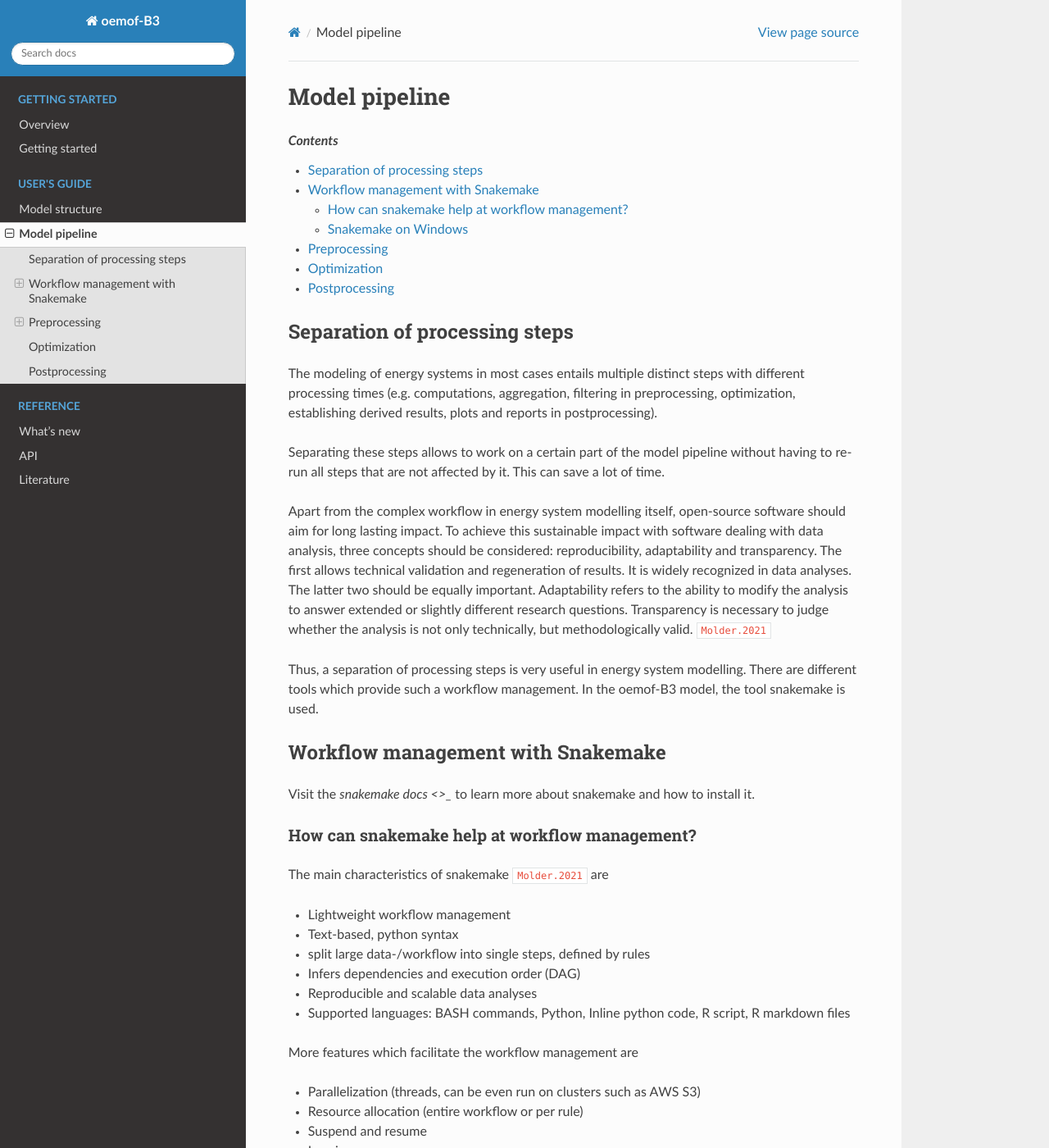
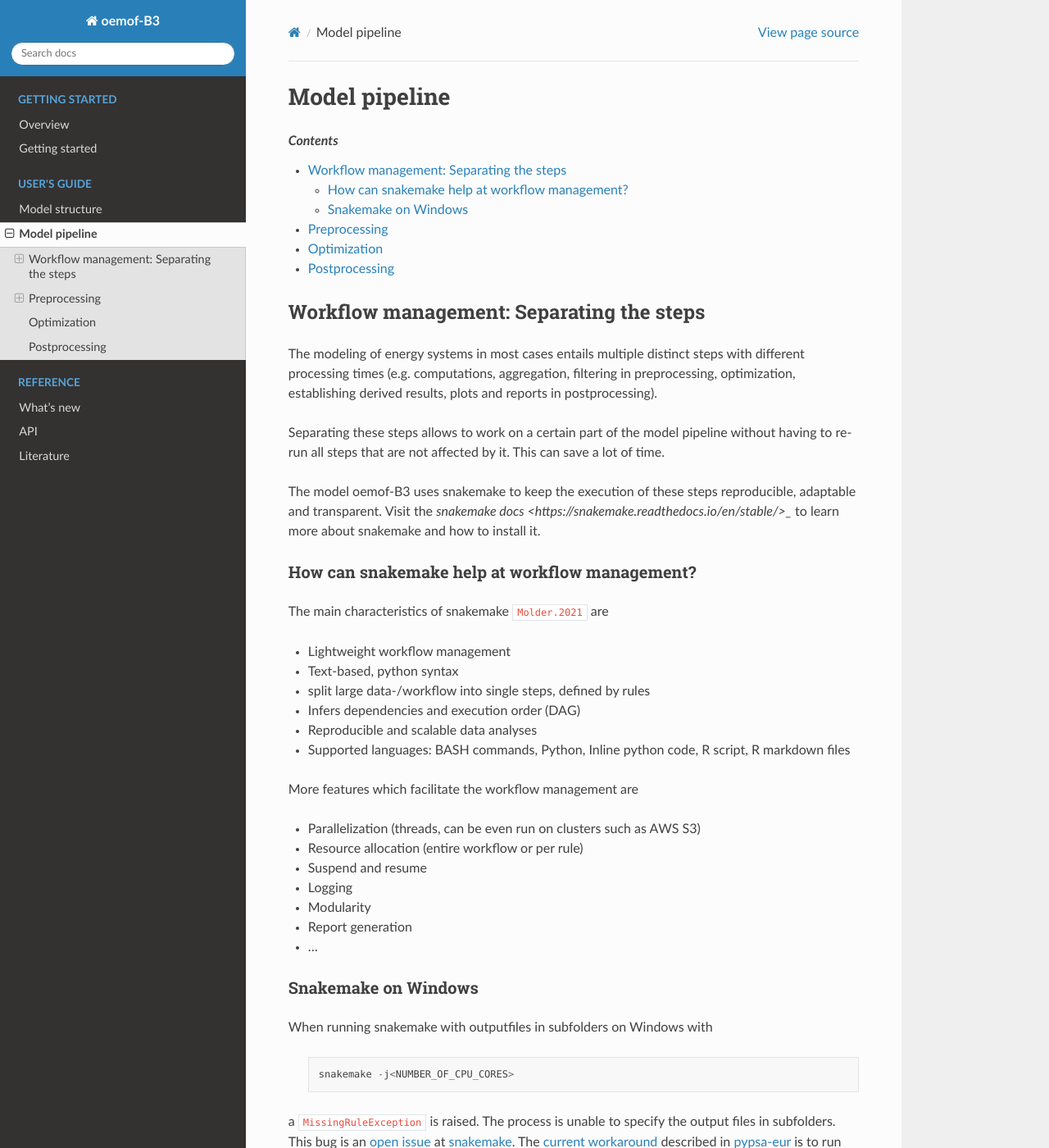
Before and after one commit to rl-institut/oemof-B3, a Sphinx documentation site: the page built from docs/model_pipeline.rst, in a window 1280 px wide and 1400 px high. Shown: the whole window at 82% size. Built offline with Sphinx 7.4.7 and the Read the Docs theme 2.0.0, drawn with Linux system fonts in a browser that asks for light colours; cross-references to code outside the pages are shown as plain code.

Commit message:
Restructure model pipeline text

```diff
--- a/docs/model_pipeline.rst
+++ b/docs/model_pipeline.rst
@@ -10,8 +10,8 @@ Model pipeline
     :backlinks: top
 
 
-Separation of processing steps
-==============================
+Workflow management: Separating the steps
+=========================================
 
 The modeling of energy systems in most cases entails multiple distinct steps with different
 processing times (e.g. computations, aggregation, filtering in preprocessing, optimization,
@@ -20,25 +20,10 @@ establishing derived results, plots and reports in postprocessing).
 Separating these steps allows to work on a certain part of the model pipeline without having to
 re-run all steps that are not affected by it. This can save a lot of time.
 
-Apart from the complex workflow in energy system modelling itself, open-source software should aim for
-long lasting impact. To achieve this sustainable impact with software dealing with data analysis,
-three concepts should be considered: reproducibility, adaptability and transparency.
-The first allows technical validation and regeneration of results. It is widely recognized in data analyses.
-The latter two should be equally important.
-Adaptability refers to the ability to modify the analysis to answer extended or slightly different
-research questions.
-Transparency is necessary to judge whether the analysis is not only technically, but methodologically valid.
-:cite:`Molder.2021`
-
-Thus, a separation of processing steps is very useful in energy system modelling.
-There are different tools which provide such a workflow management.
-In the oemof-B3 model, the tool snakemake is used.
-
-
-Workflow management with Snakemake
-==================================
-
-Visit the `snakemake docs <>_` to learn more about snakemake and how to install it.
+The model oemof-B3 uses snakemake to keep the
+execution of these steps reproducible, adaptable and transparent. Visit the
+`snakemake docs <https://snakemake.readthedocs.io/en/stable/>_` to learn more about snakemake and
+how to install it.
 
 
 How can snakemake help at workflow management?
```
